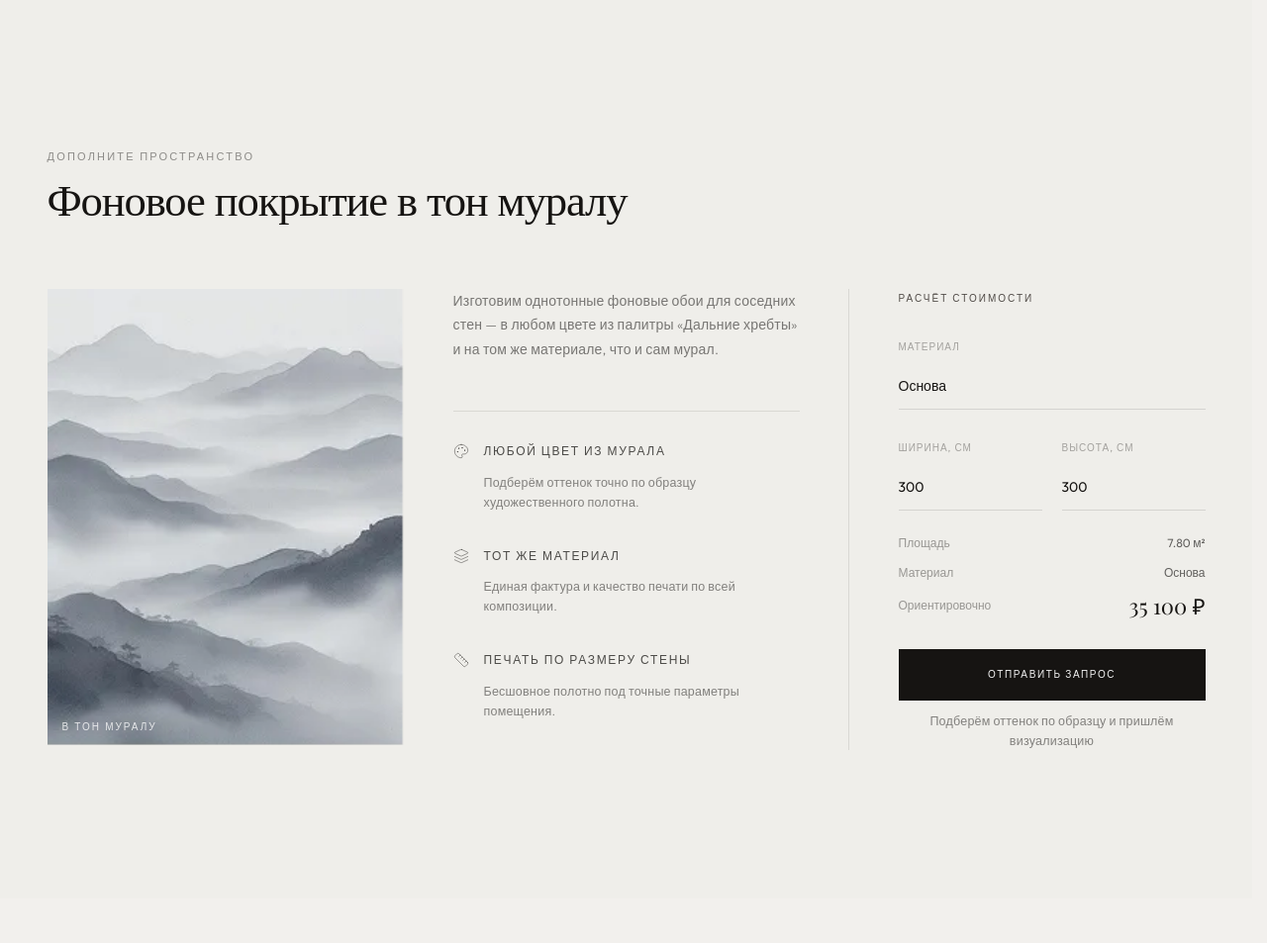
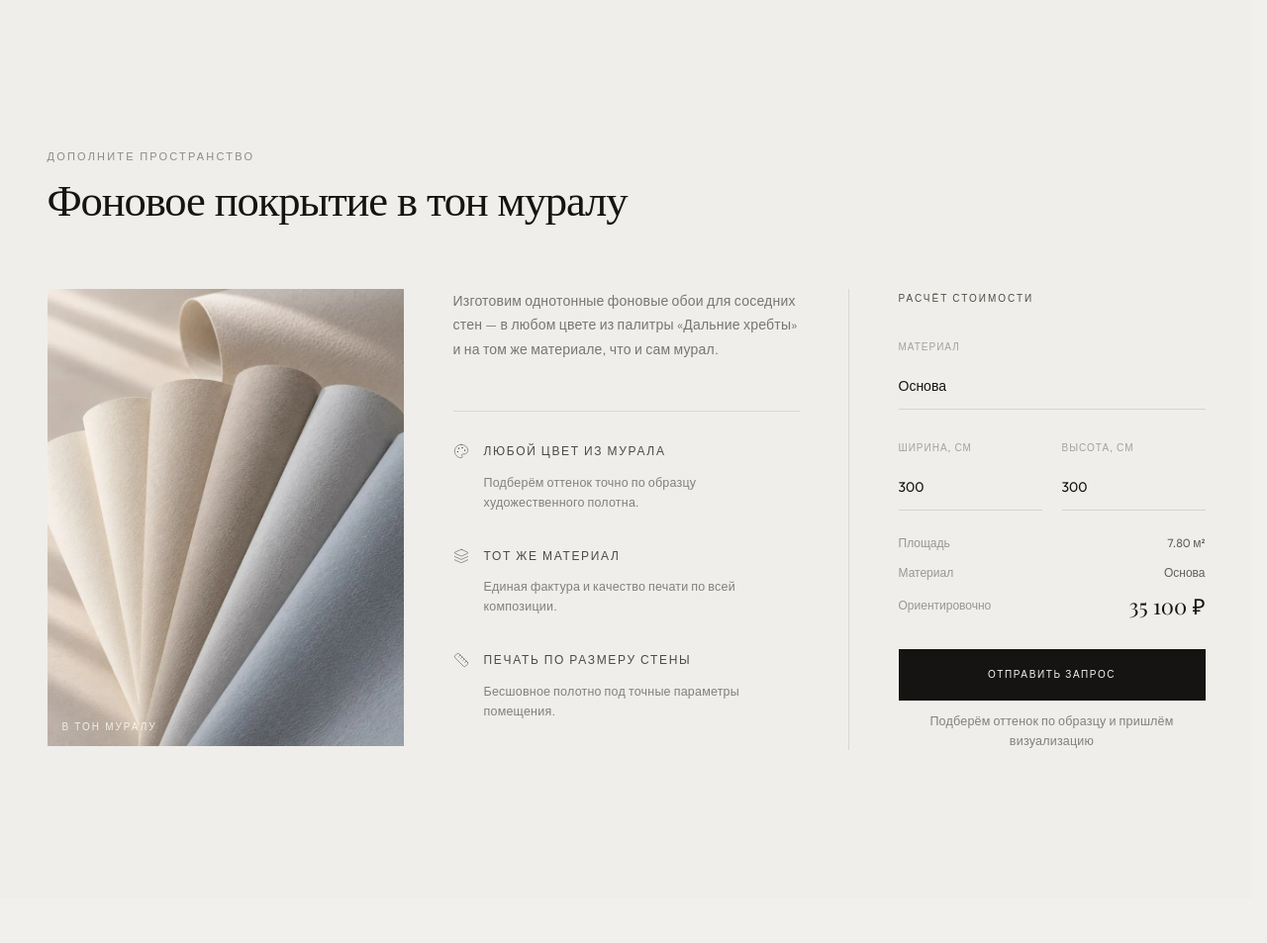
Before and after one commit to isikjon/okoem.art, a WordPress theme: template wp-content/themes/okoyom/single-product.php in a window 1280 px wide. Shown: the part 3721-4674 px from the top of the page at 99% size. Run offline with PHP 8.4 and a stand-in for WordPress, Linux system fonts and the light colour scheme; the site name, menu and one post (Sample post) are stand-ins, and other content is empty; some web fonts are replaced.

Commit message:
Блок «Фоновое покрытие в тон муралу»: фото образцов вместо заглушки макета
Заказчик прислал снимок веера образцов однотонного покрытия. Кадр обрезан под
пропорцию блока, переведён в webp и положен в ассеты темы. Прежняя картинка
из макета осталась только в закомментированной разметке.

```diff
--- a/wp-content/themes/okoyom/template-parts/static/card.php
+++ b/wp-content/themes/okoyom/template-parts/static/card.php
@@ -739,7 +739,7 @@ defined( 'ABSPATH' ) || exit;
         <div class="flexCardLastInfoBlock">
             <div class="photo-left-flexCardLastInfoBlock">
                 <div class="photo-left-flexCardLastInfoBlock__photoBlock">
-                    <img class="photo-left-flexCardLastInfoBlock__photo" src="<?php echo esc_url( OKOYOM_ASSETS_URI ); ?>/img/flexCard3BlocksPhoto.webp" alt="" width="247" height="317" loading="lazy" decoding="async">
+                    <img class="photo-left-flexCardLastInfoBlock__photo" src="<?php echo esc_url( OKOYOM_ASSETS_URI ); ?>/img/flexCardPokrytie.webp" alt="Образцы однотонного фонового покрытия" width="247" height="317" loading="lazy" decoding="async">
                     <p>
                         <?php echo okoyom_t( 'b069b3d8ff01', 'в тон муралу' ); ?>
                     </p>
```
Also changed, not shown: wp-content/themes/okoyom/assets/img/flexCardPokrytie.webp (added).
